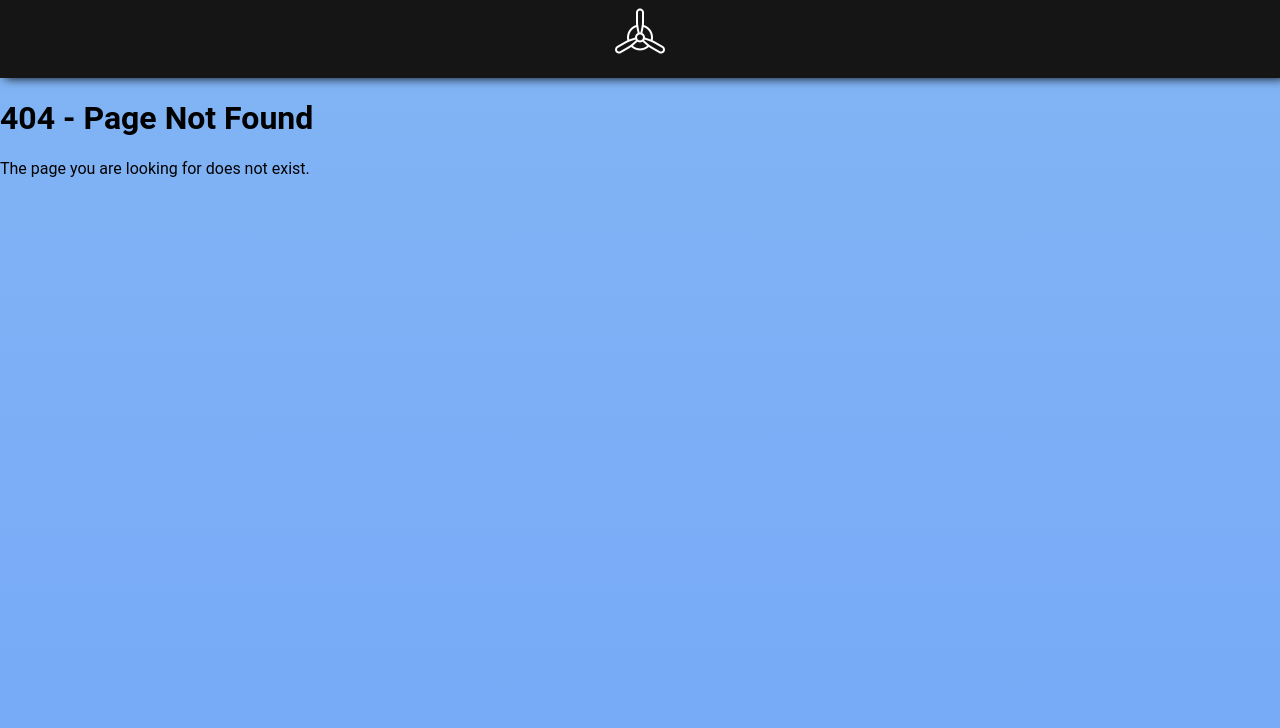
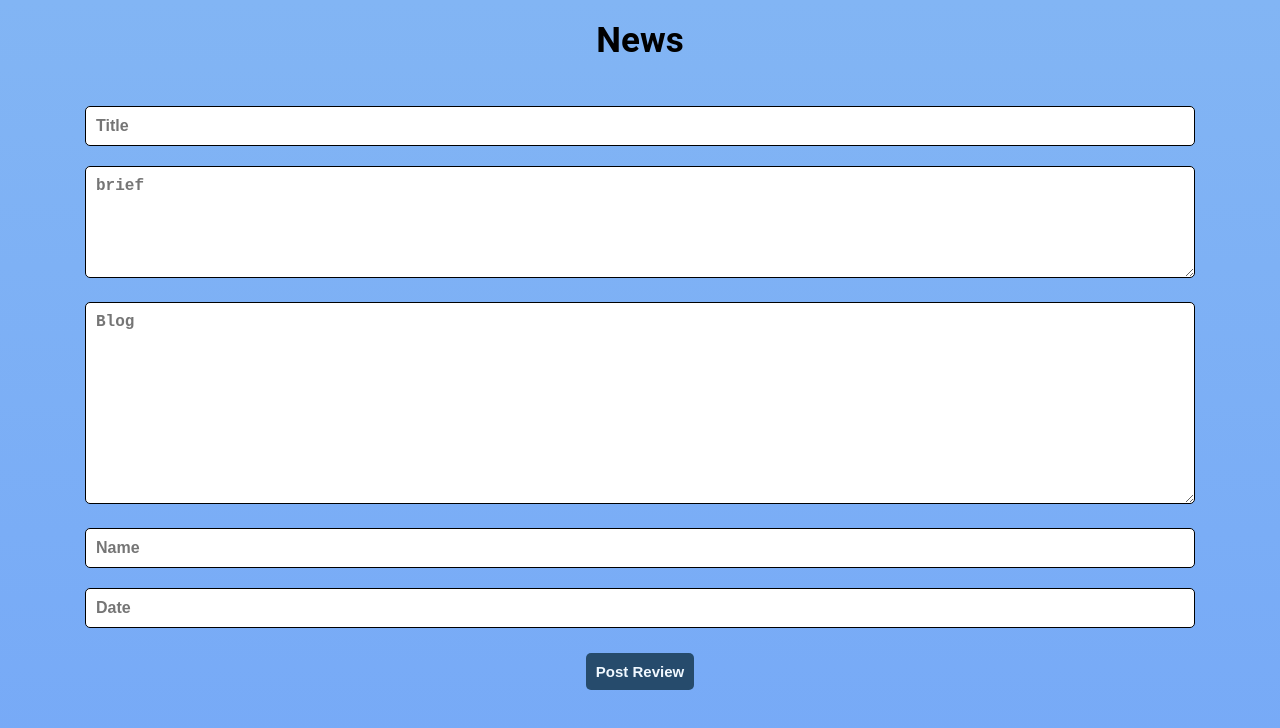
Before and after one commit to babypilot007/flyhimalay, a React (Create React App) app: page /postnews in a window 1280 px wide. Before the commit this address had no page. Shown: the top 728 px of the page. Built offline with nearby package versions, Linux system fonts and the light colour scheme.

Commit message:
newsletter_post/see

```diff
--- a/src/App.css
+++ b/src/App.css
@@ -162,7 +162,7 @@ html {
 
     }
 
-.navOpen[openNav='0']{
+.navOpen[opennav='0']{
         height: 2vh;
         text-align: right;
         padding-right: 10px;
@@ -177,7 +177,7 @@ html {
         }
     }
 
-.navOpen[openNav='1']{
+.navOpen[opennav='1']{
         height: 20vh;
         text-align: right;
         padding-right: 10px;
@@ -189,7 +189,7 @@ html {
             color :red
         }
     }
-.navOpen[openNav='3']{
+.navOpen[opennav='3']{
         height: 2vh;
         text-align: right;
         padding-right: 10px;
@@ -443,13 +443,44 @@ span{
             margin-top: 20px;
         }
     }
-.news{
-    text-align: center;
-}
+
+    .news{
+        position: relative;
+        display: block;
+        justify-content: center;
+    }
+
+    .news h1{
+        text-align: center;
+    }
+
 .newsDiv{
     background-color: rgb(192, 226, 255);
+    padding: 5px;
+    padding-left: 10px;
     border-radius: 5px;
-    height: auto;
+    border: solid 1px black;
+}
+
+.newsDiv h3{
+    font-weight: 400;
+    text-align: left;
+}
+
+.newsdivfoot{
+    margin-top: -20px;
+    margin-right: 5vw;
+    position: relative;
+    display: flex;
+    justify-content: space-between;
+}
+
+.newsbtn{
+    background-color: rgba(0, 0, 255, 0);
+    margin: 0;
+    color: black;
+    border-radius: 5px;
+
 }
 
 }
--- a/src/App.js
+++ b/src/App.js
@@ -7,6 +7,7 @@ import Testimony from './Testimony';
 import Notfound from './Notfound';
 import Contact from './Contact';
 import Newsletter from './Newsletter';
+import PostNews from './PostNews';
 
 import { Routes, Route } from "react-router-dom";
 
@@ -27,6 +28,8 @@ function App() {
           <Route path='/testimony' element = {<Testimony />}></Route>
           <Route path='/contact' element = {<Contact />}></Route>
           <Route path='/newsletter' element = {<Newsletter />}></Route>
+          <Route path='/postnews' element = {<PostNews />}></Route>
+
 
 
           <Route path='*' element = {<Notfound />}></Route>
--- a/src/Nav.js
+++ b/src/Nav.js
@@ -48,15 +48,15 @@ export default function Nav() {
 
       </div >
 
-      <div  className='navOpen' openNav={navTans}>
+      <div  className='navOpen' opennav={navTans}>
 
       {nav ?
-       <div  className='navOpen' openNav={navTans}>
+       <div  className='navOpen' opennav={navTans}>
        <ul>
        <li><button onClick={()=>{navigate('/')}}>Home</button></li>
      <li> <button onClick={()=>{navigate('/study')}}>Study Material</button></li>
      <li> <button onClick={()=>{navigate('/testimony')}}>Testimonials</button></li>
-       <li><button onClick={()=>{navigate('/contact')}}>Contact</button></li>
+       <li><button onClick={()=>{navigate('/contact')}}>Connect</button></li>
       <br/> <li><button onClick={()=>{navigate('/newsletter')}} className='newsHead'>Newsletter</button></li>
 
        </ul>
--- a/src/Newsletter.js
+++ b/src/Newsletter.js
@@ -1,19 +1,58 @@
 import React from 'react'
 import Nav from './Nav'
 import Email from './Email'
+import { supabase } from './supabaseClient'
+import { useState,useEffect} from 'react'
+
+
+
 
 function Newsletter() {
+
+  const[news, getNews] = useState('')
+
+  useEffect(()=>{
+    const fetchData = async ()=>{
+      try {
+        const response = await supabase.from('newsletter').select('*')
+
+            if(response.data !== null){
+
+            getNews(response.data)
+        }
+      } catch (error) {
+
+    }}
+    fetchData()
+  }, [])
+
+  console.log(news)
+
   return (
     <>
     <Nav />
+
     <div className='App'>
         <div className='news'>
-        <h1>Newsletter</h1>
+            <h1>Newsletter</h1>
 
-        {/* <div className='newsDiv'>
-            <p>News</p>
-        </div> */}
-      <h1>Coming Soon</h1>
+    {news ? news.map((news)=>{
+
+            return(
+                <button className='newsbtn'> <div className='newsDiv'>
+                    <h2>{news.title}</h2>
+                    <h3>{news.brief}</h3>
+
+                   <div className='newsdivfoot'> <h4>- {news.name}</h4><h4>{news.date}</h4></div>
+                </div></button>
+            )
+    })
+
+
+    :null}
+
+
+
       </div>
 
     </div>
--- /dev/null
+++ b/src/PostNews.js
@@ -0,0 +1,116 @@
+import React from 'react'
+import { supabase } from './supabaseClient'
+import { useState} from 'react'
+import { useNavigate } from 'react-router-dom';
+
+
+function PostNews() {
+    const navigate = useNavigate()
+
+
+    const[userName, setUserName] = useState('')
+    const[dets, getDets] = useState('')
+    const[tit, getTit] = useState('')
+    const[brief, getBrief] = useState('')
+    const[date, getDate] = useState('')
+
+
+
+    const[message, setMessage] = useState('')
+
+
+
+
+    const postReview = async () =>{
+
+      try {
+        const {data: {u}} = await supabase.from('newsletter').insert([
+          {
+            title : [tit],
+            brief : [brief],
+            details : [dets],
+            date :[date],
+            name : [userName],
+
+          }
+        ])
+          console.log(u)
+
+      } catch (error) {
+
+      }
+
+
+
+    }
+
+    function clear(){
+      getDets("");
+      setUserName('');
+      getTit("")
+      setMessage('We recieved your Review, Thank You!')
+
+      navigate('/newsletter')
+    }
+
+    return (
+  <div className='App'>
+
+          <div className='area'>
+
+          <h3>News</h3>
+
+
+          <input className="text"
+      type="text"
+      placeholder="Title"
+      value={tit}
+      onChange={(e) => getTit(e.target.value)}/>
+
+  <textarea rows='5' cols='20'
+  className='text'
+  placeholder='brief'
+  value={brief}
+  onChange={(e) => getBrief(e.target.value)}
+  ></textarea>
+
+  <textarea rows='10' cols='20'
+  className='text'
+  placeholder='Blog'
+  value={dets}
+  onChange={(e) => getDets(e.target.value)}
+  ></textarea>
+
+  <input className="text"
+      type="text"
+      placeholder="Name"
+      value={userName}
+      onChange={(e) => setUserName(e.target.value)}/>
+
+<input className="text"
+      type="text"
+      placeholder="Date"
+      value={date}
+      onChange={(e) => getDate(e.target.value)}/>
+
+
+
+  <div className='postbtn'>
+             <button onClick={() => {postReview();clear()
+  }}>Post Review</button>
+          </div>
+
+
+
+
+
+
+          </div>
+
+          <h3>{message}</h3>
+
+      </div>
+    )
+}
+
+export default PostNews
```
